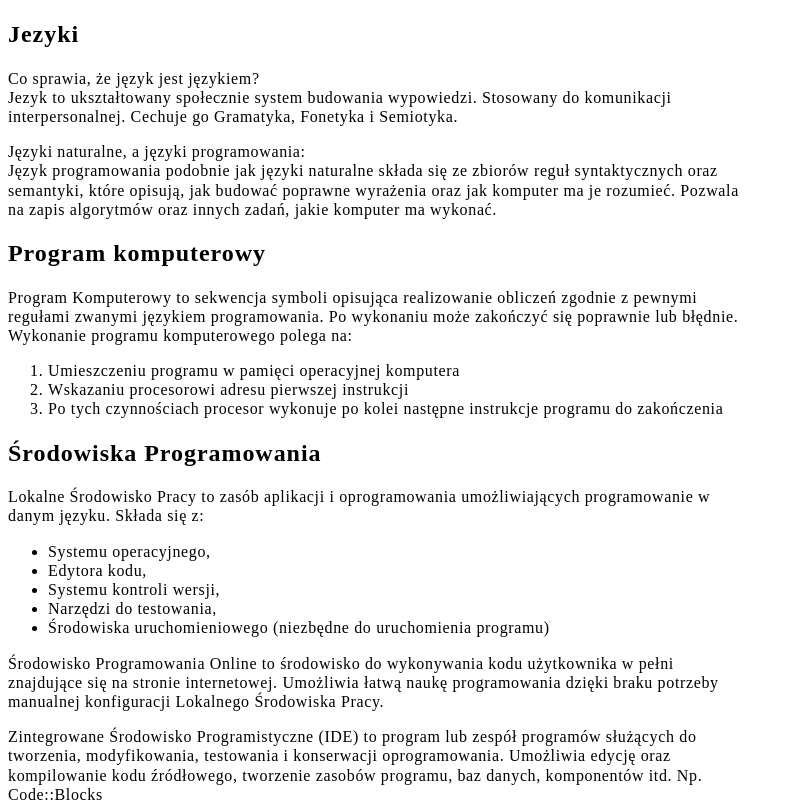
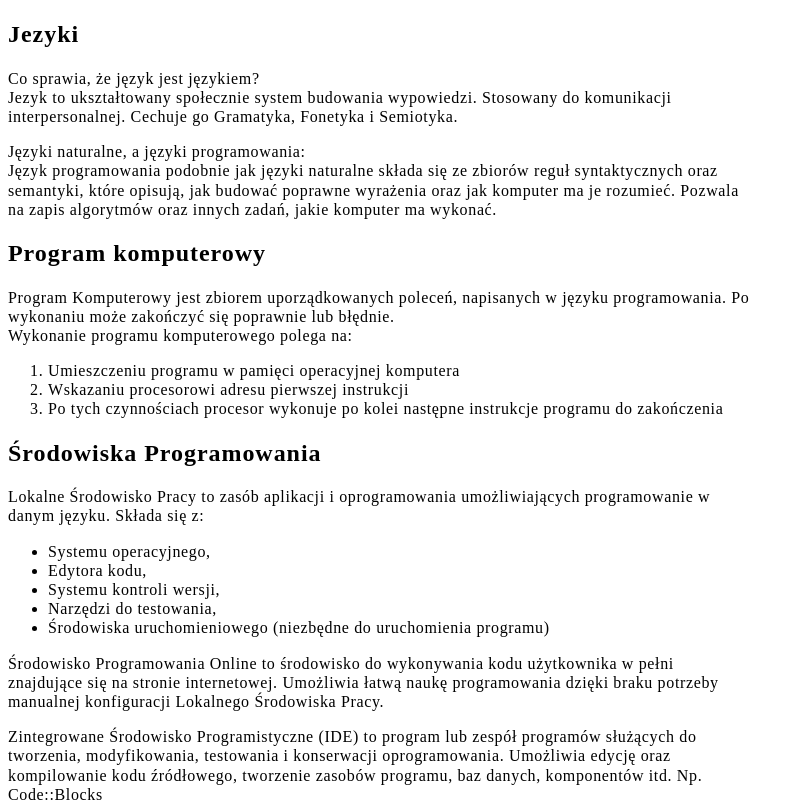
Before and after one commit to nSobieraj/nsobieraj.github.io, a plain HTML site: page index.html in a window 1280 px wide. Shown: the top 807 px of the page, without its empty margins (0-803 px from the left). Drawn offline with Linux system fonts and the light colour scheme.

Commit message:
Update index.html

```diff
--- a/index.html
+++ b/index.html
@@ -57,7 +57,7 @@
 
     <h2>Program komputerowy</h2>
 
-    <p>Program Komputerowy to sekwencja symboli opisująca realizowanie obliczeń zgodnie z pewnymi regułami zwanymi językiem programowania. Po wykonaniu może zakończyć się poprawnie lub błędnie.<br>
+    <p>Program Komputerowy jest zbiorem uporządkowanych poleceń, napisanych w języku programowania. Po wykonaniu może zakończyć się poprawnie lub błędnie.<br>
     Wykonanie programu komputerowego polega na:<ol>
         <li>Umieszczeniu programu w pamięci operacyjnej komputera</li>
         <li>Wskazaniu procesorowi adresu pierwszej instrukcji</li>
```
